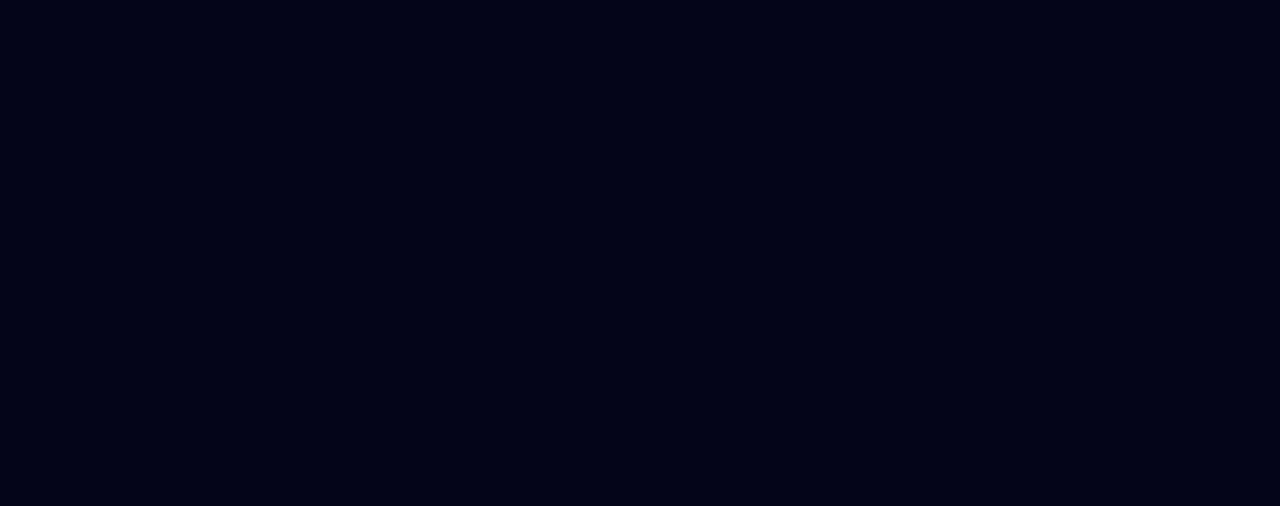
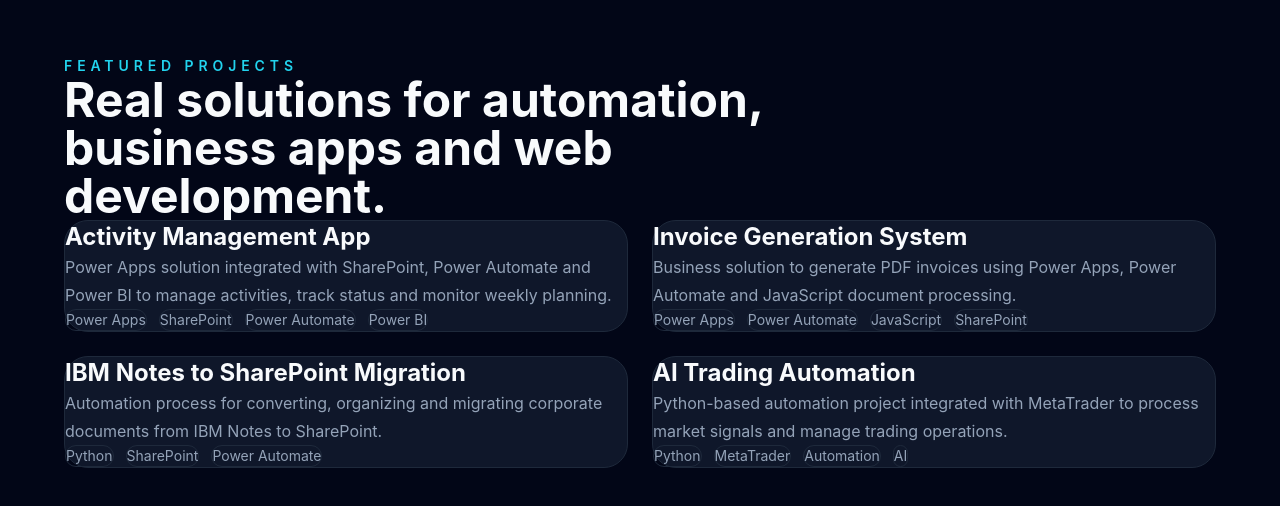
Before and after one commit to CaceresEly/Portifolio, a React (Vite) app: page / in a window 1280 px wide. Shown: the part 2538-3044 px from the top of the page. Before the commit the page ends 2400 px from the top, so only its background shows below. Built offline with nearby package versions, Linux system fonts and the light colour scheme.

Commit message:
feat: add featured projects section

```diff
--- a/src/app/App.tsx
+++ b/src/app/App.tsx
@@ -2,6 +2,7 @@
 import { AboutSection } from '../components/sections/about_section';
 import { ExpertiseSection } from '../components/sections/expertise_section';
 import { HeroSection } from '../components/sections/hero_section';
+import { ProjectsSection } from '../components/sections/projects_section';
 
 function App() {
   return (
@@ -12,6 +13,7 @@
         <HeroSection />
         <AboutSection />
         <ExpertiseSection />
+        <ProjectsSection />
       </main>
     </>
   );
--- /dev/null
+++ b/src/components/sections/projects_section.tsx
@@ -0,0 +1,87 @@
+const projects = [
+  {
+    title: 'Activity Management App',
+    description:
+      'Power Apps solution integrated with SharePoint, Power Automate and Power BI to manage activities, track status and monitor weekly planning.',
+    stack: ['Power Apps', 'SharePoint', 'Power Automate', 'Power BI'],
+  },
+  {
+    title: 'Invoice Generation System',
+    description:
+      'Business solution to generate PDF invoices using Power Apps, Power Automate and JavaScript document processing.',
+    stack: ['Power Apps', 'Power Automate', 'JavaScript', 'SharePoint'],
+  },
+  {
+    title: 'IBM Notes to SharePoint Migration',
+    description:
+      'Automation process for converting, organizing and migrating corporate documents from IBM Notes to SharePoint.',
+    stack: ['Python', 'SharePoint', 'Power Automate'],
+  },
+  {
+    title: 'AI Trading Automation',
+    description:
+      'Python-based automation project integrated with MetaTrader to process market signals and manage trading operations.',
+    stack: ['Python', 'MetaTrader', 'Automation', 'AI'],
+  },
+];
+
+function ProjectsSection() {
+  return (
+    <section
+      id="projects"
+      className="flex min-h-screen items-center justify-center px-6 py-24"
+    >
+      <div className="mx-auto w-full max-w-6xl">
+        <p
+          className="mb-4 text-sm font-semibold uppercase tracking-[0.35em]"
+          style={{ color: 'var(--color-primary)' }}
+        >
+          Featured Projects
+        </p>
+
+        <h2 className="max-w-3xl text-4xl font-bold md:text-5xl">
+          Real solutions for automation, business apps and web development.
+        </h2>
+
+        <div className="mt-14 grid gap-6 md:grid-cols-2">
+          {projects.map((project) => (
+            <article
+              key={project.title}
+              className="rounded-3xl border p-8 transition hover:-translate-y-1"
+              style={{
+                background: 'var(--color-surface)',
+                borderColor: 'var(--color-border)',
+              }}
+            >
+              <h3 className="text-2xl font-bold">{project.title}</h3>
+
+              <p
+                className="mt-4 leading-7"
+                style={{ color: 'var(--color-text-muted)' }}
+              >
+                {project.description}
+              </p>
+
+              <div className="mt-6 flex flex-wrap gap-3">
+                {project.stack.map((tech) => (
+                  <span
+                    key={tech}
+                    className="rounded-full border px-4 py-2 text-sm"
+                    style={{
+                      borderColor: 'var(--color-border)',
+                      color: 'var(--color-text-muted)',
+                    }}
+                  >
+                    {tech}
+                  </span>
+                ))}
+              </div>
+            </article>
+          ))}
+        </div>
+      </div>
+    </section>
+  );
+}
+
+export { ProjectsSection };
```
